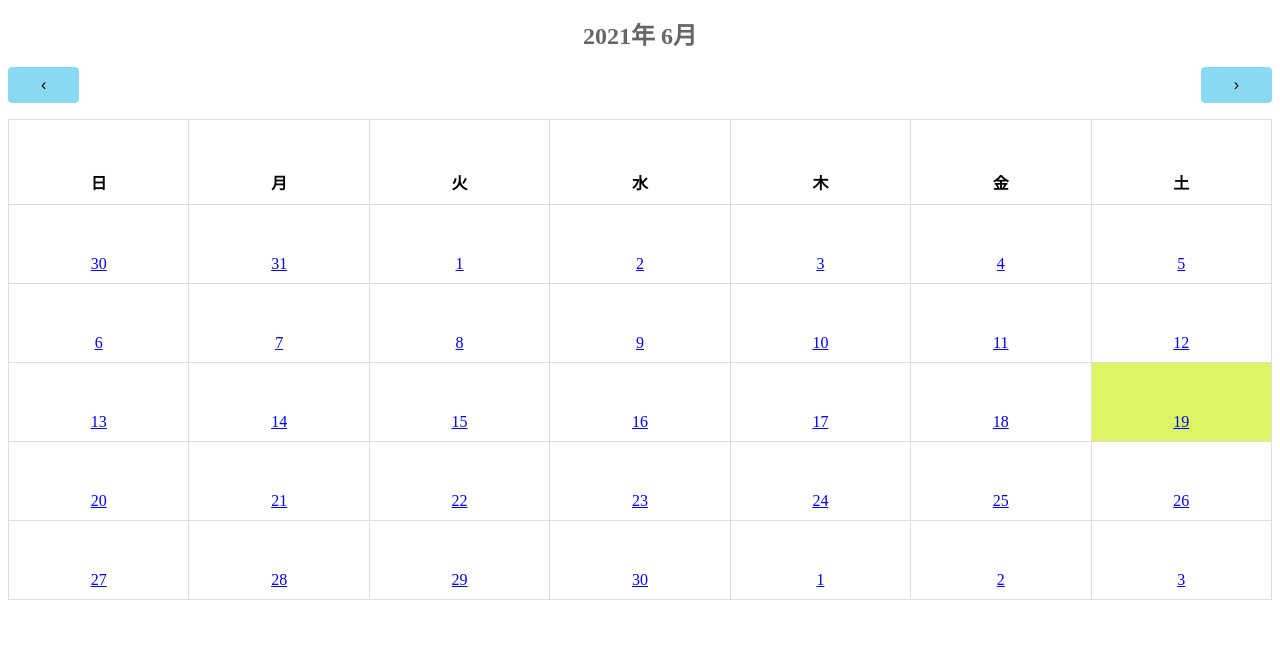
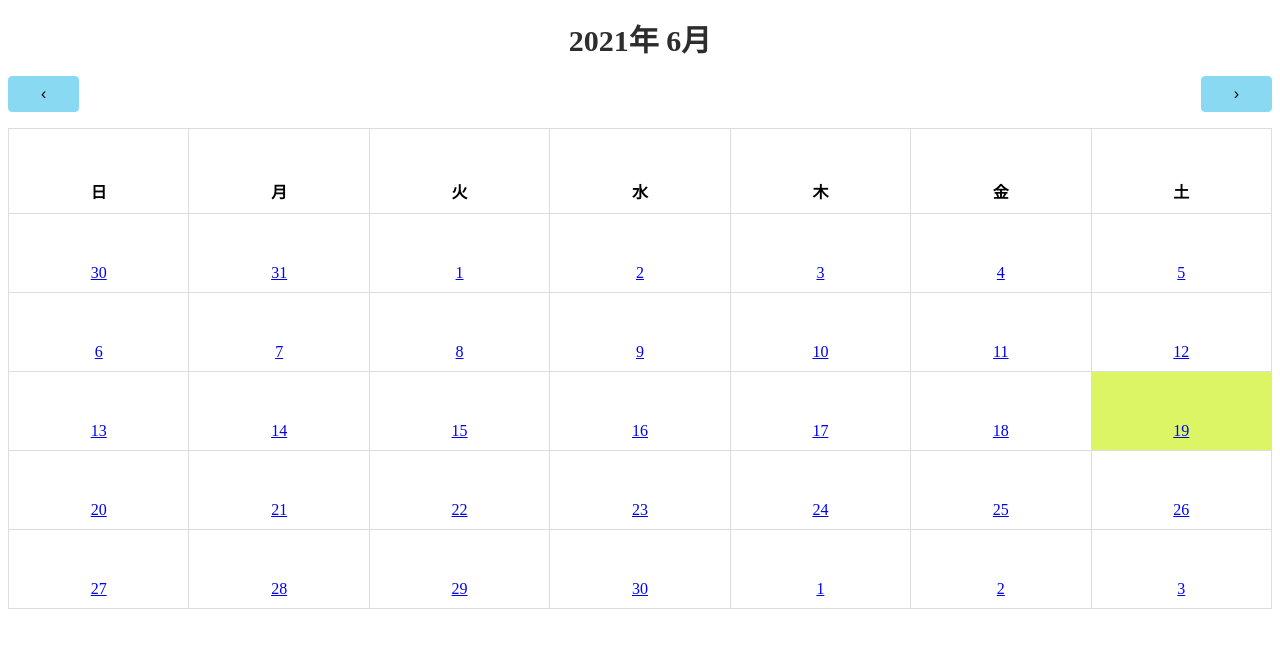
Before and after one commit to nihei-shunsuke/Nosy, a website: page index.html in a window 1280 px wide. Drawn offline with Linux system fonts and the light colour scheme.

Commit message:
画像の追加と色の変更　index.html

```diff
--- a/style.css
+++ b/style.css
@@ -5,11 +5,11 @@
     max-width: auto;
     max-height:900;
     margin: 0 auto;
-    color: #666;
+    color: rgb(46, 45, 45);
 }
 #header {
     text-align: center;
-    font-size: 24px;
+    font-size: 30px;
     height:100%;
     width: 100%;
     margin: 1rem 0 0;
```
